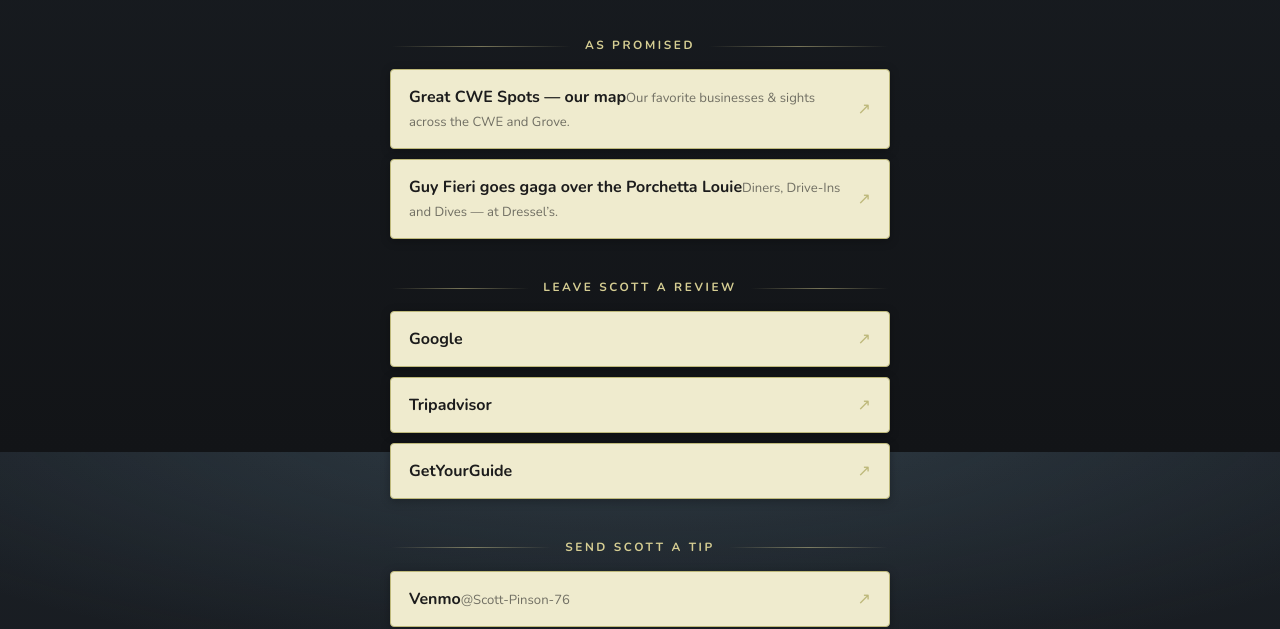
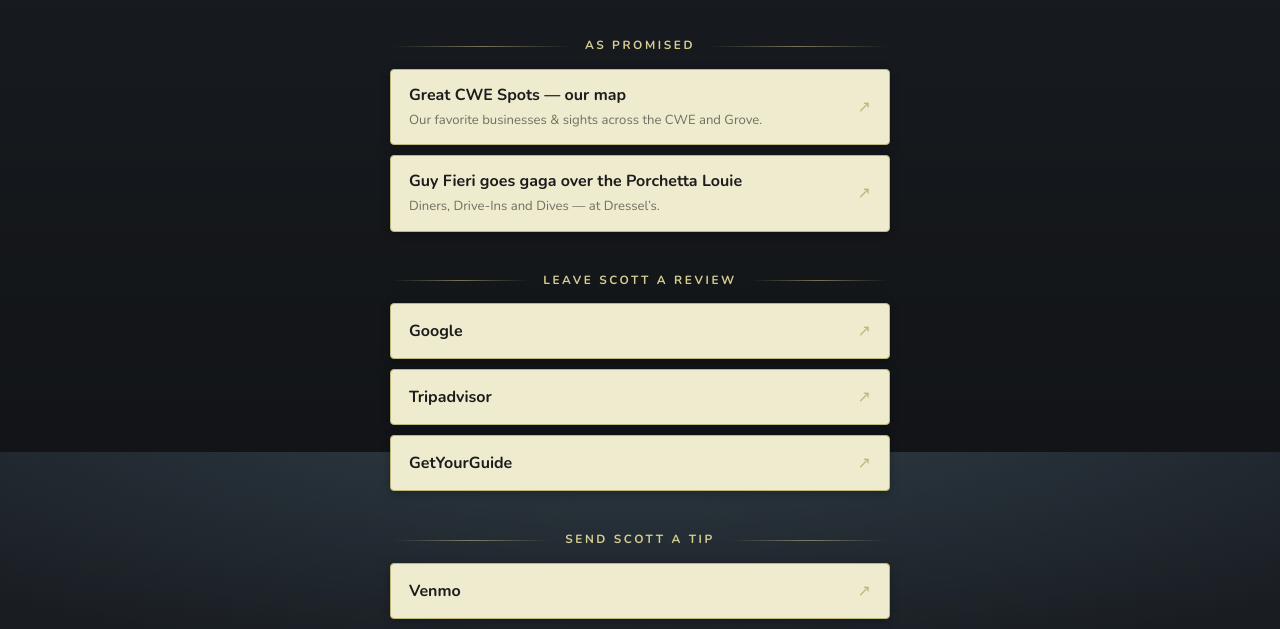
Before and after one commit to racon-tours/team-racon-tours, a plain HTML site: page scott/index.html in a window 1280 px wide. Shown: the part 348-977 px from the top of the page. Drawn offline with nearby package versions, Linux system fonts and the light colour scheme.

Commit message:
Scott profile: stack title/desc, drop Venmo handle subline

```diff
--- a/css/profile.css
+++ b/css/profile.css
@@ -69,8 +69,8 @@
 }
 .link:focus-visible{border-color:var(--blue)}
 .link__body{flex:1;min-width:0}
-.link__title{font-weight:700;font-size:1rem;line-height:1.25}
-.link__sub{font-size:.82rem;color:rgba(28,28,28,.6);margin-top:3px;line-height:1.35}
+.link__title{display:block;font-weight:700;font-size:1rem;line-height:1.3}
+.link__sub{display:block;font-size:.82rem;color:rgba(28,28,28,.6);margin-top:5px;line-height:1.4}
 .link__arrow{color:var(--gold-dark);font-size:1rem;flex-shrink:0;transition:transform .15s ease}
 .link:hover .link__arrow{transform:translate(2px,-2px)}
 
--- a/scott/index.html
+++ b/scott/index.html
@@ -22,7 +22,7 @@
   <link rel="preconnect" href="https://fonts.googleapis.com">
   <link rel="preconnect" href="https://fonts.gstatic.com" crossorigin>
   <link href="https://fonts.googleapis.com/css2?family=Cormorant+Garamond:wght@400;500;600&family=Nunito:wght@400;600;700&display=swap" rel="stylesheet">
-  <link rel="stylesheet" href="/css/profile.css?v=2026-05-23">
+  <link rel="stylesheet" href="/css/profile.css?v=2026-05-23b">
 </head>
 <body>
 <main class="wrap">
@@ -53,7 +53,7 @@
 
   <h2 class="section-title">Send Scott a Tip</h2>
   <a class="link" href="https://account.venmo.com/u/Scott-Pinson-76" target="_blank" rel="noopener">
-    <span class="link__body"><span class="link__title">Venmo</span><span class="link__sub">@Scott-Pinson-76</span></span><span class="link__arrow">&#8599;</span>
+    <span class="link__body"><span class="link__title">Venmo</span></span><span class="link__arrow">&#8599;</span>
   </a>
 
   <h2 class="section-title">Book Recs</h2>
```
Also changed, not shown: index.html (+1 -1 lines).
